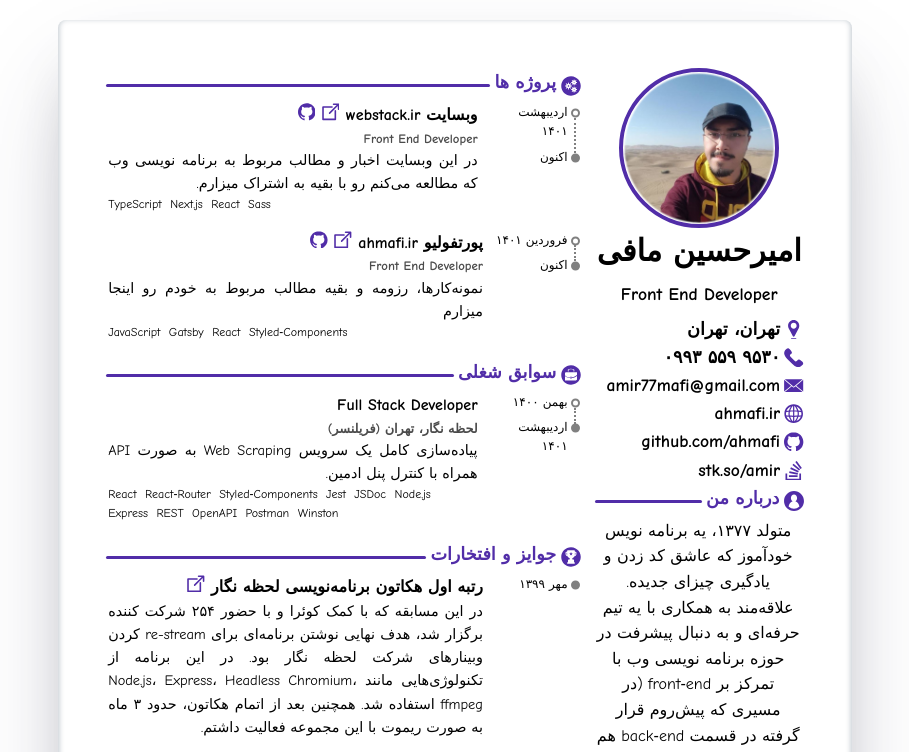
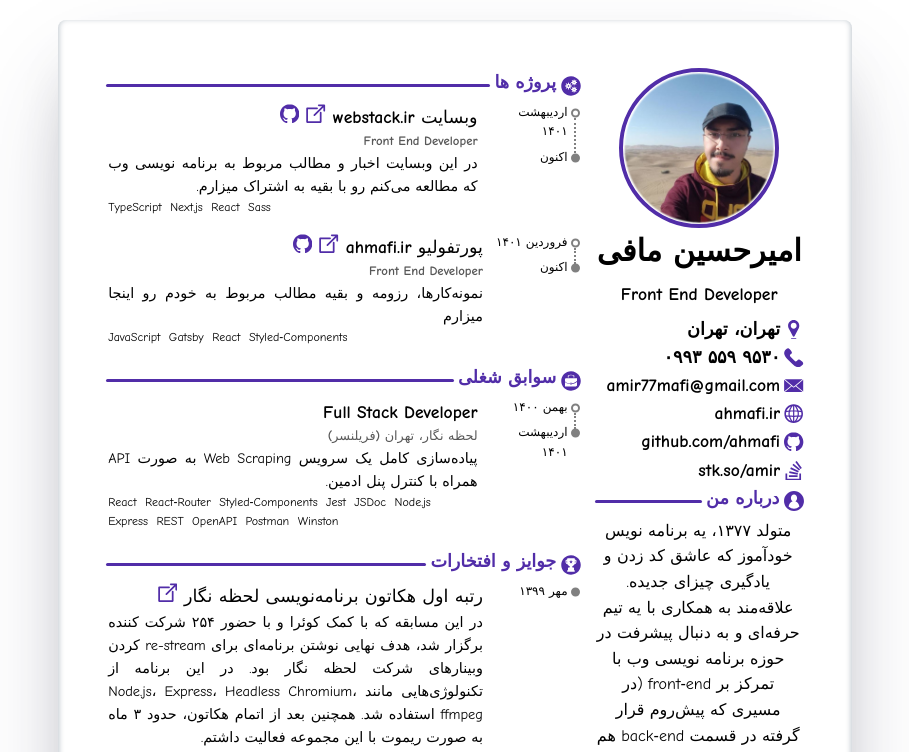
Before and after one commit to ahmafi/my-portfolio, a Gatsby site: page /resume in a window 1280 px wide. Shown: the top 752 px of the page, without its empty margins (185-1094 px from the left). Built offline with nearby package versions, Linux system fonts and the light colour scheme; Gatsby itself is replaced by a stand-in of ours; a web font is replaced by a local one.

Commit message:
Resume: More separation on sections title and subtitle

```diff
--- a/src/components/resume/sections/General.js
+++ b/src/components/resume/sections/General.js
@@ -24,7 +24,8 @@ const Content = styled.div`
 const Title = styled.div`
   display: flex;
   align-items: flex-start;
-  font-weight: 700;
+  font-size: 1.1rem;
+  font-weight: 560;
 
   @media screen and (max-width: 480px) {
     justify-content: space-between;
@@ -41,8 +42,8 @@ const Links = styled.div`
 
 const Subtitle = styled.div`
   font-size: 0.8rem;
-  font-weight: 700;
-  opacity: 0.7;
+  font-weight: 560;
+  color: ${({ theme }) => theme.color2};
 `;
 
 const Desc = styled.div`
--- a/src/styles/Themes.js
+++ b/src/styles/Themes.js
@@ -53,5 +53,6 @@ export const theme = { ...darkTheme, ...commonTheme };
 export const resumeTheme = {
   backgroundColor: '#fff',
   color: '#000',
+  color2: '#585858',
   accentColor: '#512da8',
 };
```
